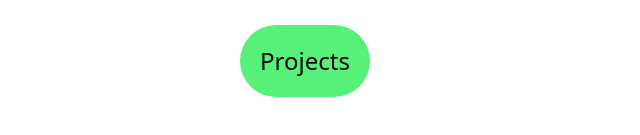
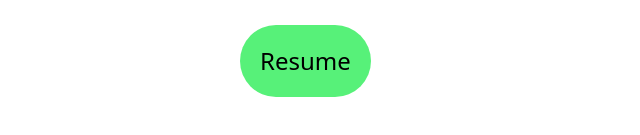
Before and after one commit to psriprac/new-personal-website, a Gatsby site: page /about in a window 1280 px wide. Shown: the part 561-696 px from the top of the page, 0-640 px from the left. Built offline with nearby package versions, Linux system fonts and the light colour scheme; Gatsby itself is replaced by a stand-in of ours.

Commit message:
removed projects

```diff
--- a/src/pages/about.js
+++ b/src/pages/about.js
@@ -73,13 +73,13 @@ const About = () => {
                                 animate={{ scale: [scale, scale + 1.1, scale + 1] }}
                                 transition={{ duration: 0.5, delay: startAnim ? 0.8 : 0 }} onClick={() => setStartAnim(false)}
                             >
-                                <Link to="/projects">
+                                <Link to="/resume">
                                     <motion.button
                                         className="bg-[#57f179] rounded-full p-5"
                                         whileTap={{ scale: 0.9 }}
                                         whileHover={{ scale: 1.1 }}
                                     >
-                                        <h1 className="text-2xl">Projects</h1>
+                                        <h1 className="text-2xl">Resume</h1>
                                     </motion.button>
                                 </Link>
                             </motion.div>
--- a/src/pages/menu.js
+++ b/src/pages/menu.js
@@ -27,10 +27,10 @@ const MenuPage = () => {
                             <AboutIcon />
                             <h1 className="text-4xl">About</h1>
                         </Link>
-                        <Link to="/projects" id="projects" className="flex flex-row items-center gap-4">
+{/*                         <Link to="/projects" id="projects" className="flex flex-row items-center gap-4">
                             <ProjectsIcon />
                             <h1 className="text-4xl">Projects</h1>
-                        </Link>
+                        </Link> */}
                         <Link to="/resume" id="resume" className="flex flex-row items-center gap-4">
                             <ResumeIcon />
                             <h1 className="text-4xl">Resume</h1>
```
